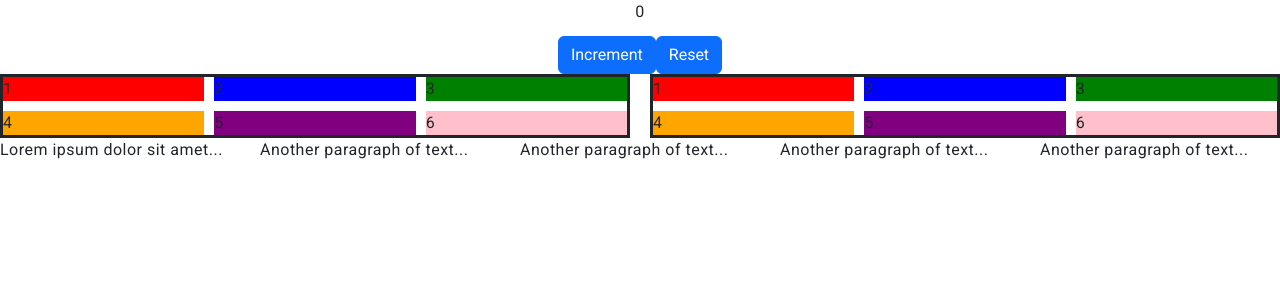
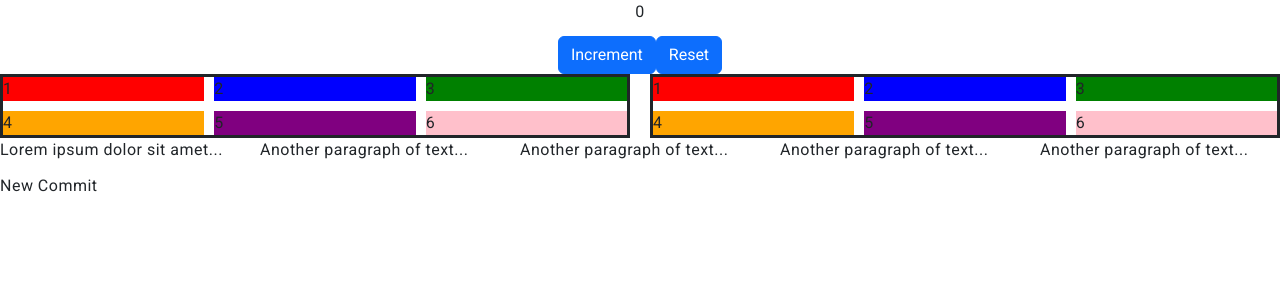
Before and after one commit to eduluqman11/lmsFront, an Angular app: page / in a window 1280 px wide. Shown: the top 300 px of the page. Built offline with nearby package versions, Linux system fonts and the light colour scheme.

Commit message:
new commit

```diff
--- a/src/app/app.component.html
+++ b/src/app/app.component.html
@@ -41,3 +41,6 @@
   <p>Another paragraph of text...</p>
 
 </div>
+
+
+<p>New Commit</p>
```
